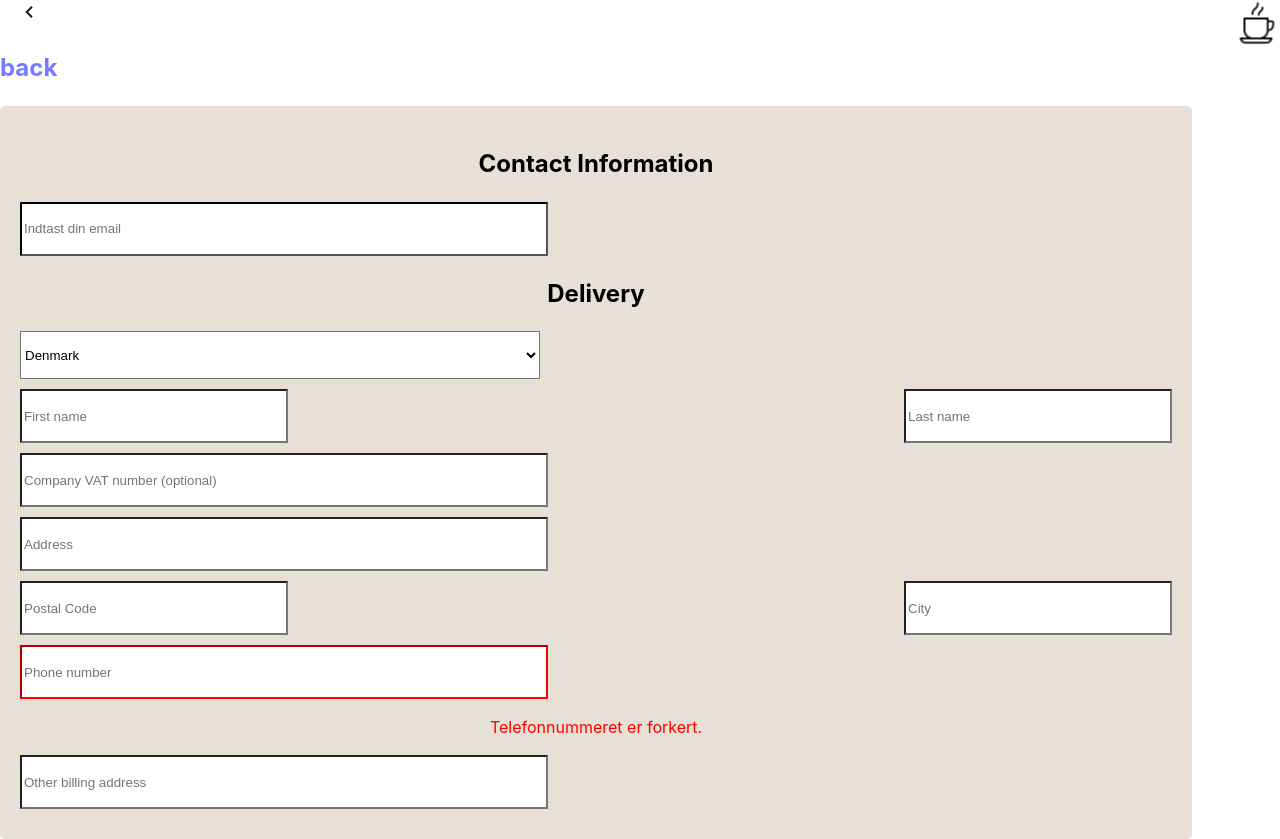
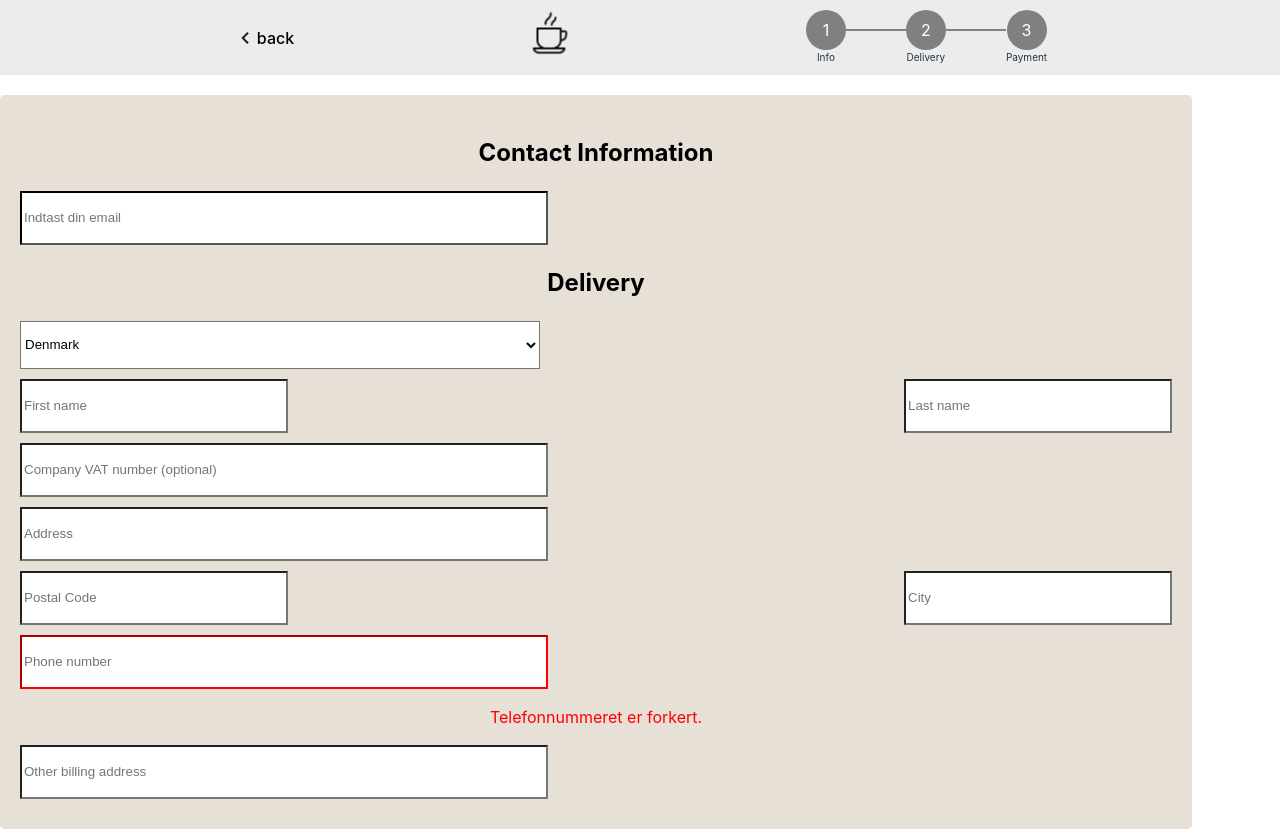
Before and after one commit to Johansogaard/frontend, a React (Vite) app: page /checkout in a window 1280 px wide. Built offline with nearby package versions, Linux system fonts and the light colour scheme; no server answers.

Commit message:
added steps

```diff
--- a/src/checkoutPage/checkoutMenuBar/checkoutMenuBar.css
+++ b/src/checkoutPage/checkoutMenuBar/checkoutMenuBar.css
@@ -1,4 +1,64 @@
 .checkout-menubar-container{
     display: flex;
-    justify-content: space-between;
+    justify-content: space-evenly;
+    margin-bottom: 20px;
+    padding-bottom: 10px;
+    padding-top: 10px;
+    background-color: #ececec;
 }
+.menubar-link{
+    display: flex;
+    align-items: center;
+    color: black;
+}
+
+
+.progress-bar {
+    display: flex;
+    align-items: center;
+
+}
+.progress-bar-step{
+    display: flex;
+    flex-direction: column;
+
+    justify-content: center;
+    align-items: center;
+}
+.progress-bar-step-numb{
+    display: flex;
+    background-color: grey;
+    justify-content: center;
+    align-items: center;
+    width: 40px; /* Adjust as needed */
+    height: 40px;
+    border-radius: 50%;
+    color: white  ;
+}
+.progress-bar-step-numb.active{
+    background-color: black;
+}
+.progress-bar-step-numb.complete{
+    background-color: #65f848;
+}
+
+
+.progress-bar-step-text{
+    font-size: 10px;
+}
+
+.horizontal-line {
+    height: 2px;
+    background-color: gray; /* Or any color */
+    width: 60px; /* Or any specific width */
+    justify-content: center;
+    align-items: center;
+    margin-bottom: 15px;
+}
+.horizontal-line.active {
+    background-color: black;
+}
+
+.horizontal-line.complete {
+    background-color: #65f848;
+}
--- a/src/checkoutPage/checkoutMenuBar/checkoutMenuBar.tsx
+++ b/src/checkoutPage/checkoutMenuBar/checkoutMenuBar.tsx
@@ -6,13 +6,15 @@ import './checkoutMenuBar.css'
 export function CheckoutMenuBar() {
     return (
         <header className="checkout-menubar-container">
-        <Link to="/cart">
+        <Link to="/cart" className="menubar-link">
         <img src={navigateBack} alt="back" />
-        <h2>back</h2>
+        <span>back</span>
         </Link>
         <Link to="/">
         <img src={cofee} alt="coffee" />
         </Link>
+
+        <ProgressBar step={2} />
         </header>
     )
 }
@@ -21,9 +23,22 @@ export function CheckoutMenuBar() {
 const ProgressBar = ({step}: {step: number}) => {
     return (
         <div className="progress-bar">
-            <div className={`progress-bar-step ${step >= 1 ? 'active' : ''}`}></div>
-            <div className={`progress-bar-step ${step >= 2 ? 'active' : ''}`}></div>
-            <div className={`progress-bar-step ${step >= 3 ? 'active' : ''}`}></div>
+            <div className={'progress-bar-step' }>
+            <span className={`progress-bar-step-numb ${step === 1 ? 'active' : ''}`}>
+                1
+            </span>
+                <span className='progress-bar-step-text'>Info</span>
+            </div>
+            <div className="horizontal-line"></div>
+            <div className={`progress-bar-step`}>
+            <span className='progress-bar-step-numb '>2</span>
+                <span className='progress-bar-step-text'>Delivery</span>
+            </div>
+            <div className="horizontal-line"></div>
+            <div className={`progress-bar-step ${step >= 3 ? 'active' : ''}`}>
+            <span className='progress-bar-step-numb'>3</span>
+                <span className='progress-bar-step-text'>Payment</span>
+            </div>
         </div>
     )
 }
--- /dev/null
+++ b/src/checkoutPage/checkoutPage-Components/formComponent.css
@@ -0,0 +1,34 @@
+form label,
+form select,
+form input {
+  display: block;
+  background-color: #ffffff;
+  color: black;
+  margin-bottom: 10px;
+  height: 48px;
+}
+form input:not(.small-input),
+form select {
+  width: 100%;
+  max-width: 520px;
+  min-width: 50px;
+}
+
+@media (max-width: 581px) {
+  form input:not(.small-input),
+  form select {
+    width: 100%;
+  }
+}
+
+@media (max-width: 980px) {
+    .contact-info,
+  .delivery
+
+   {
+    width: 90%;
+
+
+
+  }
+}
--- a/src/shopping-cart/shoppingCart-Components/formComponent.tsx
+++ b/src/checkoutPage/checkoutPage-Components/formComponent.tsx
@@ -1,5 +1,6 @@
 import React, { useEffect, useState } from 'react'
-import { formsManager } from '../shoppingCart-Hooks/formsManager'
+import { formsManager } from '../checkoutPage-Hooks/formsManager'
+import './formComponent.css'
 
 
 export function FormComponent() {
--- a/src/checkoutPage/checkoutPage.tsx
+++ b/src/checkoutPage/checkoutPage.tsx
@@ -1,4 +1,4 @@
-import { FormComponent } from "../shopping-cart/shoppingCart-Components/formComponent"
+import { FormComponent } from "./checkoutPage-Components/formComponent"
 import { CheckoutMenuBar } from "./checkoutMenuBar/checkoutMenuBar"
 
 
```
Also changed, not shown: src/checkoutPage/checkoutPage-Hooks/formsManager.tsx (renamed from src/shopping-cart/shoppingCart-Hooks/formsManager.tsx).
